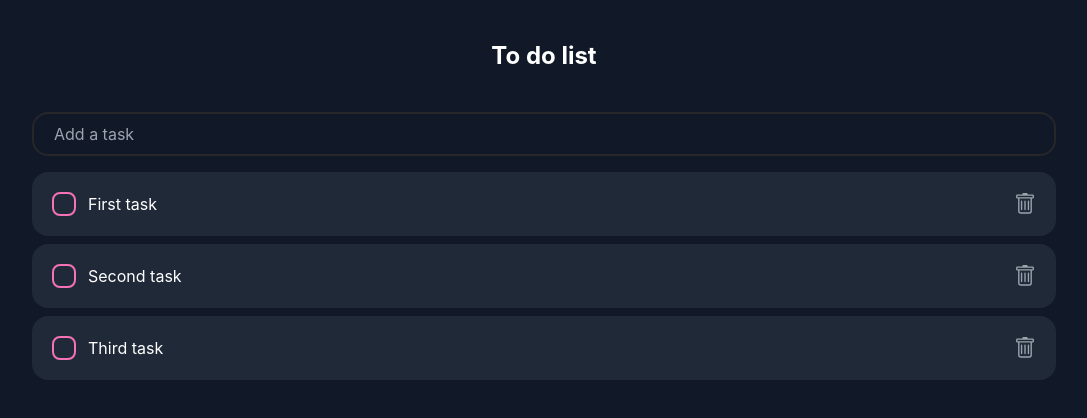
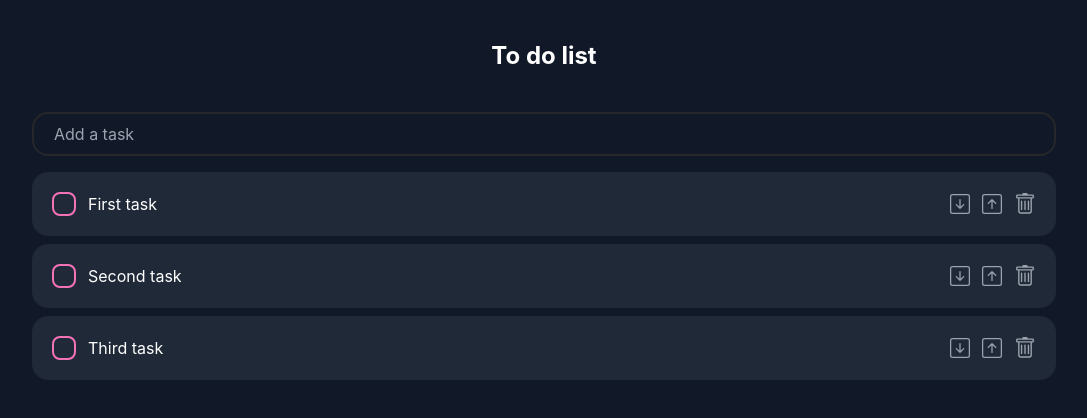
Before and after one commit to Ihar-Turtsou/To-do-React, a React (Create React App) app: page / in a window 1280 px wide. Shown: the top 418 px of the page, without its empty margins (96-1183 px from the left). Built offline with nearby package versions, Linux system fonts and the light colour scheme.

Commit message:
add icons for moove todo items and fix add empty todo title

```diff
--- a/src/components/screens/Home/Home.jsx
+++ b/src/components/screens/Home/Home.jsx
@@ -37,6 +37,7 @@ const Home = () => {
     const [title, setTitle] = useState('')
 
     const addTodo = (title) => {
+        if (title !== '') {
         setTodos([
             {
                 _id: Date.now() + Math.random() + "",
@@ -47,7 +48,7 @@ const Home = () => {
         ])
         setTitle('')
     }
-
+    }
 
 
     return (
--- a/src/components/screens/Home/item/Todoitem.jsx
+++ b/src/components/screens/Home/item/Todoitem.jsx
@@ -2,6 +2,8 @@ import React from "react";
 import Check from "./Check";
 import cn from 'classnames';
 import { BsTrash } from 'react-icons/bs'
+import { BsArrowDownSquare } from 'react-icons/bs'
+import { BsArrowUpSquare } from 'react-icons/bs'
 
 
 const TodoItem = ({ todo, changeTodo, removeTodo }) => {
@@ -20,9 +22,24 @@ const TodoItem = ({ todo, changeTodo, removeTodo }) => {
 
             </button>
 
-            <button onClick={() => removeTodo(todo._id)}>
-                <BsTrash size={22} className='text-gray-400 hover:text-red-400 transition-colors ease-in-out duration-300' />
-            </button>
+
+            <div className="flex items-center">
+
+                <button  className="mr-3">
+                    <BsArrowDownSquare size={20} className=' text-gray-400 hover:text-green-400 transition-colors ease-in-out duration-300'/>
+                </button>
+
+                <button  className="mr-3">
+                    <BsArrowUpSquare size={20} className=' text-gray-400 hover:text-green-400 transition-colors ease-in-out duration-300'/>
+                </button>
+
+
+                <button onClick={() => removeTodo(todo._id)}>
+                    <BsTrash size={22} className='text-gray-400 hover:text-red-400 transition-colors ease-in-out duration-300' />
+                </button>
+
+            </div>
+
 
         </div>
     )
```
